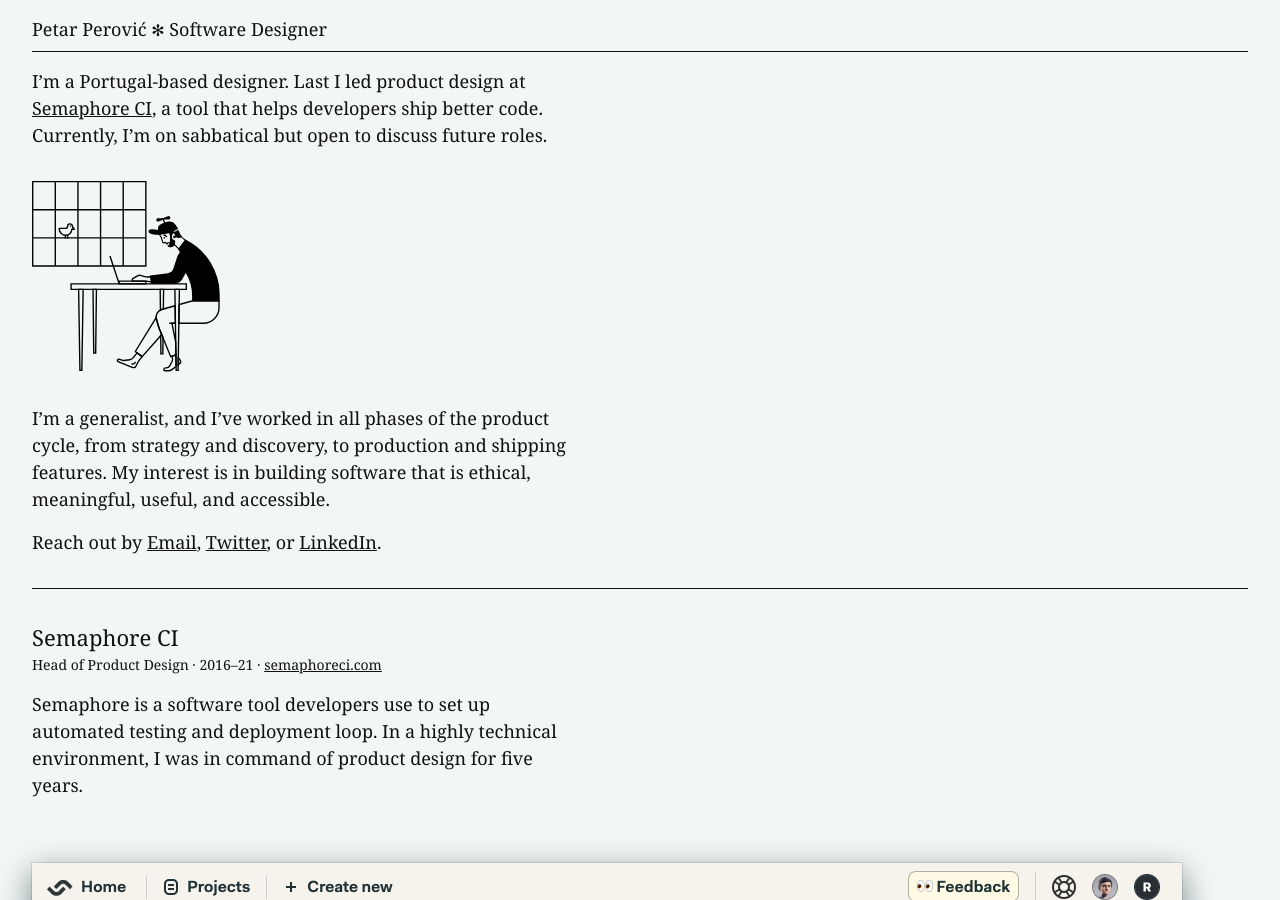
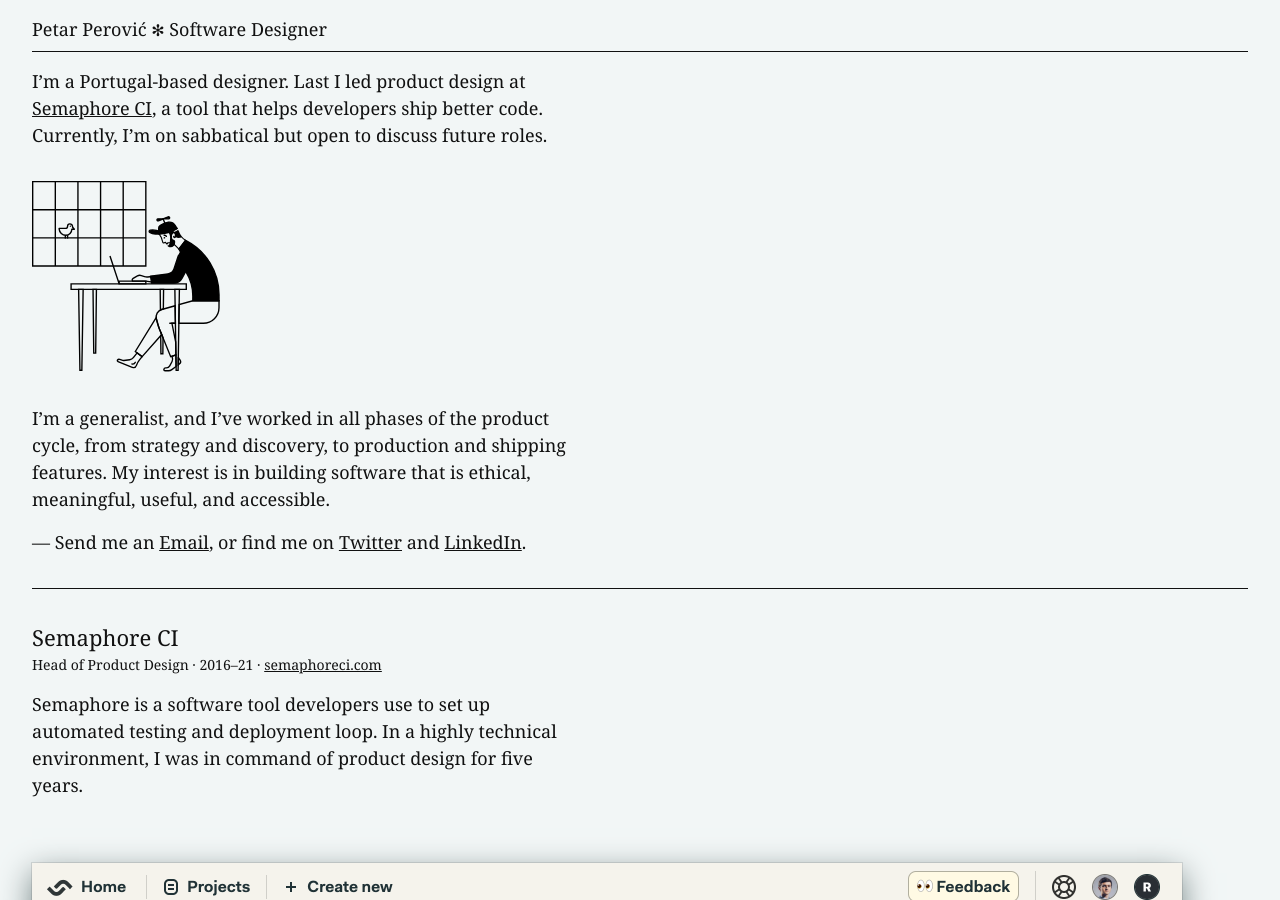
Before and after one commit to ropsii/ropsii.github.io, a Jekyll site: the page built from work.html, in a window 1280 px wide and 900 px high. Built offline with Jekyll 4.4.1, drawn with Linux system fonts in a browser that asks for light colours; some web fonts are replaced; comment, search, counter and statistics services are not loaded.

Commit message:
work contact sentence rewrite

```diff
--- a/_layouts/work.html
+++ b/_layouts/work.html
@@ -69,7 +69,7 @@
 
         <p class="measure mb3">I’m a generalist, and I’ve worked in all phases of the product cycle, from strategy and discovery, to production and shipping features. My interest is in building software that is ethical, meaningful, useful, and accessible.</p>
 
-        <p>Reach out by <a href="&#109;&#97;&#105;&#108;&#116;&#111;&#58;&#112;&#101;&#114;&#111;&#118;&#105;&#99;&#46;&#112;&#101;&#116;&#97;&#114;&#64;&#103;&#109;&#97;&#105;&#108;&#46;&#99;&#111;&#109;" class="">&#69;&#109;&#97;&#105;&#108;</a>, <a href="https://twitter.com/ropsii">Twitter</a>, or <a href="https://www.linkedin.com/in/petarperovic/">LinkedIn</a>.</p>
+        <p>— Send me an <a href="&#109;&#97;&#105;&#108;&#116;&#111;&#58;&#112;&#101;&#114;&#111;&#118;&#105;&#99;&#46;&#112;&#101;&#116;&#97;&#114;&#64;&#103;&#109;&#97;&#105;&#108;&#46;&#99;&#111;&#109;" class="">&#69;&#109;&#97;&#105;&#108;</a>, or find me on <a href="https://twitter.com/ropsii">Twitter</a> and <a href="https://www.linkedin.com/in/petarperovic/">LinkedIn</a>.</p>
     </div>
 
     <div class="">
```
